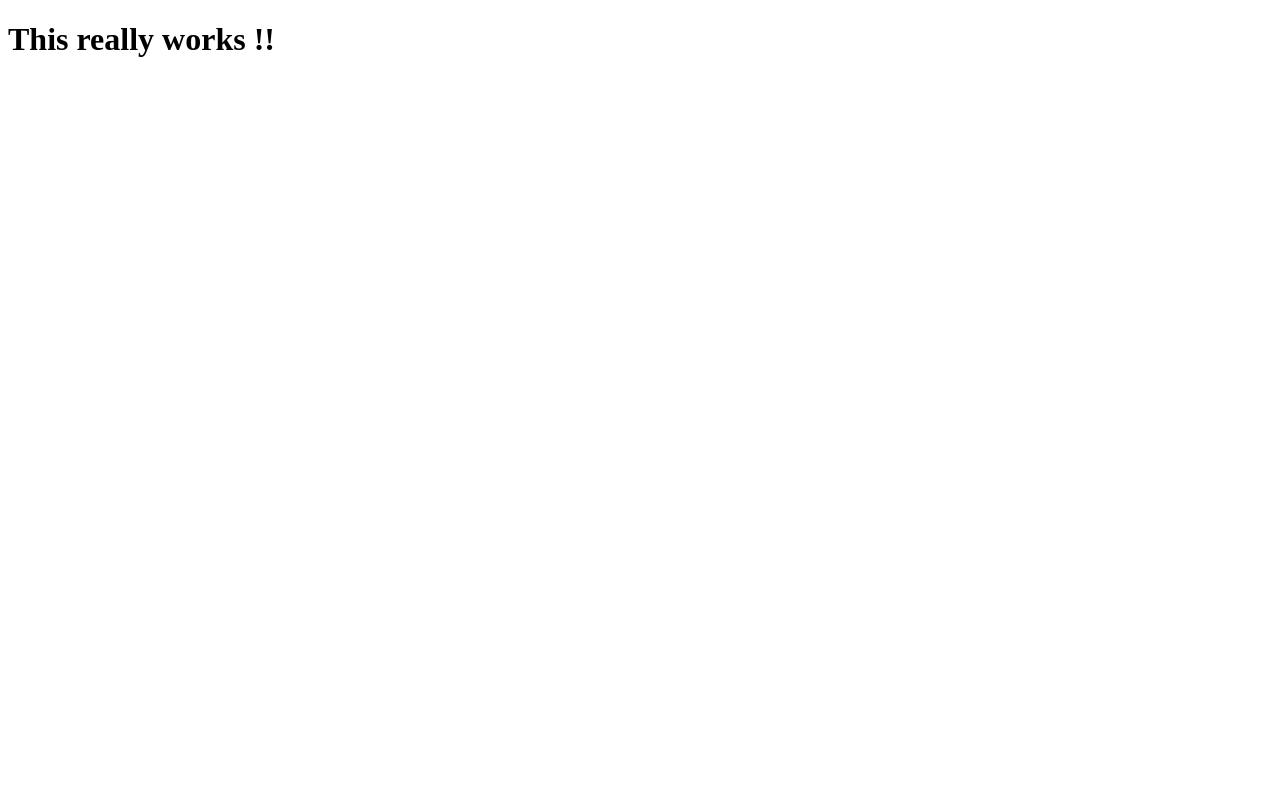
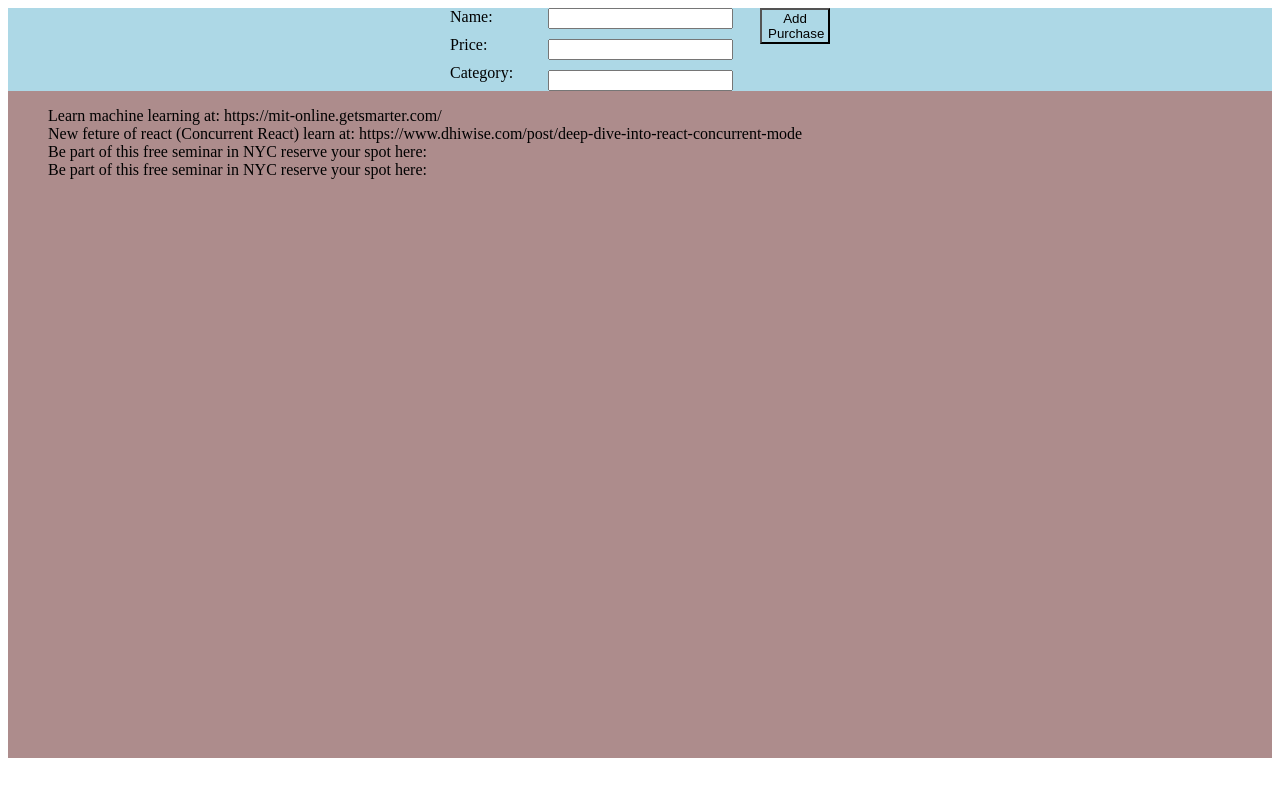
Before and after one commit to diguisedpikachu/TechTide, a React app: page / in a window 1280 px wide. Shown: the top 796 px of the page. Built offline with nearby package versions, Linux system fonts and the light colour scheme.

Commit message:
Creating main set up looks of the fron end of the page

```diff
--- a/src/App.jsx
+++ b/src/App.jsx
@@ -1,8 +1,59 @@
 import React from 'react';
+import css from './style.css'
+
+function handleClick () {
+
+    // fetch('http://localhost:300/purchases', {
+    //     method: 'POST',
+    //     headers: {
+    //         'Content-Type': 'application/json'
+    //     },
+    //     body: JSON.stringify({name: messageInput, price: passwordInput, category: categoryInput})
+    // })
+    //     .then((response) => response.json())
+    //     .then((data) => {
+
+    //         console.log(data);
+    // });
+
+    console.log('Fetch reques data')
+}
+
 
 const App = () => {
     return (
-        <h1> This really works !!</h1>
+        <div className='mainApp'>
+        <div className='allInputs'>
+            <div className='labels'>
+                <label>Name: </label>
+                <label>Price: </label>
+                <label>Category: </label>
+            </div>
+
+            <div className='inputs'>
+                <input className='name' type="text" />
+                <input className='price' type="text" />
+                <input className='category' type="text" />
+            </div>
+
+            <div className='fileButtons'>
+            <button className='button' onClick={handleClick}>Add Purchase</button>
+            </div>
+
+        </div>
+
+        <div className='list'>
+
+            <ul className='unorderList'>
+                <li>Learn machine learning at:  https://mit-online.getsmarter.com/</li>
+                <li>New feture of react (Concurrent React) learn at: https://www.dhiwise.com/post/deep-dive-into-react-concurrent-mode </li>
+                <li>Be part of this free seminar in NYC reserve your spot here: </li>
+                <li>Be part of this free seminar in NYC reserve your spot here: </li>
+            </ul>
+        </div>
+
+        </div>
+
     )
 };
 
--- a/src/features/counter/counterSlice.js
+++ b/src/features/counter/counterSlice.js
@@ -1,32 +1,30 @@
-import { createSlice } from '@reduxjs/toolkit';
+import { createSlice, PayloadAction } from '@reduxjs/toolkit'
 
 const initialState = {
   value: 0,
-};
+}
 
 export const counterSlice = createSlice({
   name: 'counter',
+  initialState,
   reducers: {
     increment: (state) => {
-            state.value += 1;
+      // Redux Toolkit allows us to write "mutating" logic in reducers. It
+      // doesn't actually mutate the state because it uses the Immer library,
+      // which detects changes to a "draft state" and produces a brand new
+      // immutable state based off those changes
+      state.value += 1
     },
     decrement: (state) => {
-            state.value -= 1;
+      state.value -= 1
     },
     incrementByAmount: (state, action) => {
-            state.value += action.payload;
+      state.value += action.payload
     },
-    }
-});
+  },
+})
 
-export const { increment, decrement, incrementByAmount } = counterSlice.actions;
+// Action creators are generated for each case reducer function
+export const { increment, decrement, incrementByAmount } = counterSlice.actions
 
-export const incrementAsync = (amount) => (dispatch) => {
-    setTimeout(() => {
-        dispatch(incrementByAmount(amount))
-    }, 1000)
-}
-
-export const selectCount = (state) => state.counter.value;
-
-export default counterSlice.reducer;
+export default counterSlice.reducer
--- a/src/features/finance/Finance.jsx
+++ b/src/features/finance/Finance.jsx
@@ -1,6 +1,8 @@
 import React from 'react';
 import { useSelector, useDispath } from 'react-redux';
 import { updatePurchases } from './financeSlice';
+
+
 
 export default function Finance() {
     const purchaseList = useSelector((state) => state.finance.purchases);
--- a/src/index.js
+++ b/src/index.js
@@ -1,12 +1,12 @@
-import React from 'react';
-import ReactDOM from 'react-dom';
-import App from './App.jsx';
-// import { store } from './app/store';
-// import { Provider } from 'react-redux';
+import React from 'react'
+import ReactDOM from 'react-dom'
+import App from './App.jsx'
+import { store } from './app/store'
+import { Provider } from 'react-redux'
 
 ReactDOM.render(
-    // <Provider store={store}>
-        <App />,
-    // </Provider>,
-    document.getElementById('root')
+  <Provider store={store}>
+    <App />
+  </Provider>,
+  document.getElementById('root')
 )
--- /dev/null
+++ b/src/style.css
@@ -0,0 +1,44 @@
+.allInputs {
+    display: flex;
+    justify-content: center;
+    background-color: lightblue;
+}
+
+.unorderList {
+    list-style-type: none;
+}
+
+.mainApp {
+    background-color: rgb(173, 140, 140);
+    height: 750px;
+}
+
+.labels {
+
+    display: flex;
+    flex-direction: column;
+    width: 70px;
+    gap: 10px;
+
+}
+
+.fileButtons {
+    display: flex;
+    flex-direction: column;
+    width: 70px;
+    gap: 10px;
+
+}
+
+.inputs {
+    display: flex;
+    flex-direction: column;
+    width: 240px;
+    gap: 10px;
+    justify-content: center;
+    align-items: center;
+}
+
+.button {
+    background-color: lightblue
+}
```
Also changed, not shown: src/app/store.js (+5 -5 lines), src/features/counter/Counter.js (deleted, +0 -18 lines), src/features/counter/Counter.jsx (added, +28 -0 lines), 4 other files (tests, documents, lock files or other folders). Lines whose indentation alone changed are shown as unchanged.
